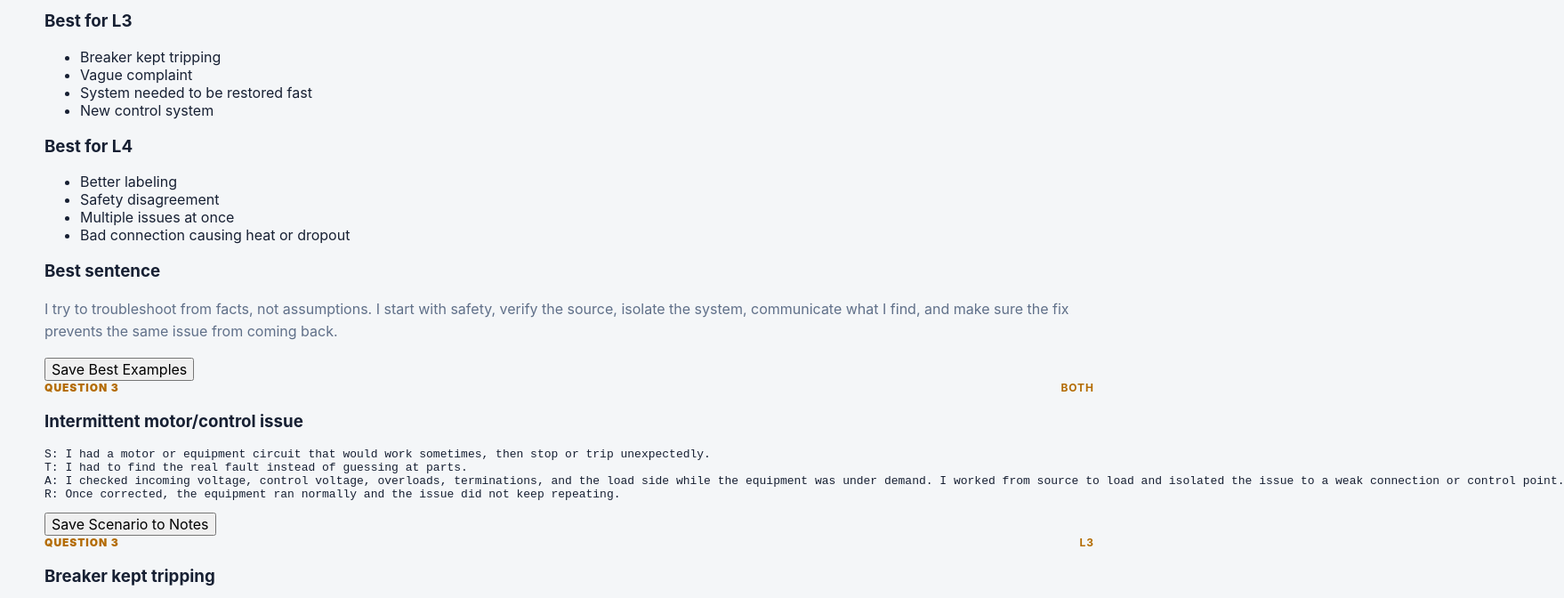
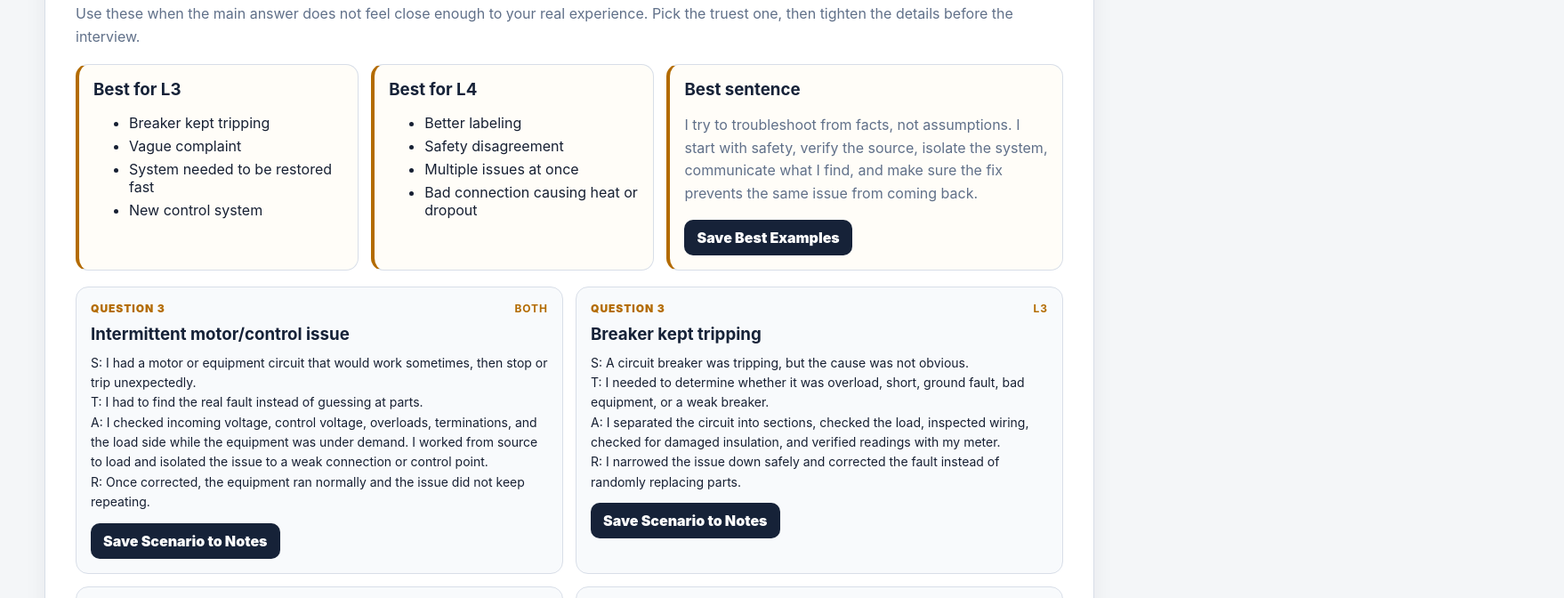
Before and after one commit to Wolfechelios/-amazon-study-helper, a React (Vite) app: page / in a window 1280 px wide. Shown: the part 6140-6812 px from the top of the page at 89% size, 1758 px wide, since content can reach past the window. Built offline with nearby package versions, Linux system fonts and the light colour scheme.

Commit message:
Style alternate STAR scenario bank

```diff
--- a/src/styles.css
+++ b/src/styles.css
@@ -69,7 +69,7 @@ h1 {
 }
 p { color: var(--muted); line-height: 1.6; }
 .course-header p:last-child { max-width: 780px; font-size: 18px; }
-.score-card, .game-card, .notes-card, .star-card, .objectives article, .coach-panel, .answer-bank {
+.score-card, .game-card, .notes-card, .star-card, .objectives article, .coach-panel, .answer-bank, .scenario-bank {
   border: 1px solid var(--line);
   background: var(--panel);
   box-shadow: 0 10px 24px rgba(22, 34, 56, 0.06);
@@ -132,7 +132,7 @@ p { color: var(--muted); line-height: 1.6; }
   color: var(--navy);
 }
 .objectives p, .star-grid p { margin: 0; }
-.answer-bank {
+.answer-bank, .scenario-bank {
   border-radius: 18px;
   padding: clamp(22px, 4vw, 34px);
   margin-bottom: 20px;
@@ -158,16 +158,37 @@ p { color: var(--muted); line-height: 1.6; }
   border-color: var(--accent);
   background: #fff7ed;
 }
-.answer-list {
+.answer-list, .scenario-list {
   display: grid;
   grid-template-columns: repeat(2, minmax(0, 1fr));
   gap: 14px;
 }
-.answer-list article, .closing-box {
+.answer-list article, .scenario-list article, .closing-box, .best-examples > div {
   border: 1px solid var(--line);
   border-radius: 14px;
   background: var(--panel-soft);
   padding: 16px;
+}
+.best-examples {
+  display: grid;
+  grid-template-columns: 1fr 1fr 1.4fr;
+  gap: 14px;
+  margin: 18px 0;
+}
+.best-examples > div {
+  background: #fffdf8;
+  border-left: 4px solid var(--accent);
+}
+.best-examples h3 { margin: 0 0 10px; color: var(--navy); }
+.best-examples li { margin: 6px 0; }
+.best-examples button {
+  border: 0;
+  border-radius: 10px;
+  padding: 10px 14px;
+  background: var(--navy);
+  color: #ffffff;
+  font-weight: 900;
+  cursor: pointer;
 }
 .answer-top {
   display: flex;
@@ -179,17 +200,17 @@ p { color: var(--muted); line-height: 1.6; }
   letter-spacing: 0.08em;
   text-transform: uppercase;
 }
-.answer-list h3, .closing-box h3 {
+.answer-list h3, .scenario-list h3, .closing-box h3 {
   margin: 10px 0;
   color: var(--navy);
 }
-.answer-list pre {
+.answer-list pre, .scenario-list pre {
   white-space: pre-wrap;
   margin: 0 0 12px;
   color: var(--text);
   font: 14px/1.6 Inter, ui-sans-serif, system-ui, sans-serif;
 }
-.answer-list button, .closing-box button {
+.answer-list button, .scenario-list button, .closing-box button {
   border: 0;
   border-radius: 10px;
   padding: 10px 14px;
@@ -336,7 +357,7 @@ h2 {
 .notes-card h2 { margin-bottom: 8px; }
 .notes-card p { margin-top: 0; }
 @media (max-width: 860px) {
-  .course-header, .objectives, .star-grid, .coach-panel, .answer-list { grid-template-columns: 1fr; }
+  .course-header, .objectives, .star-grid, .coach-panel, .answer-list, .scenario-list, .best-examples { grid-template-columns: 1fr; }
   .score-card { min-width: 0; }
   .coach-panel button { width: 100%; }
 }
```
